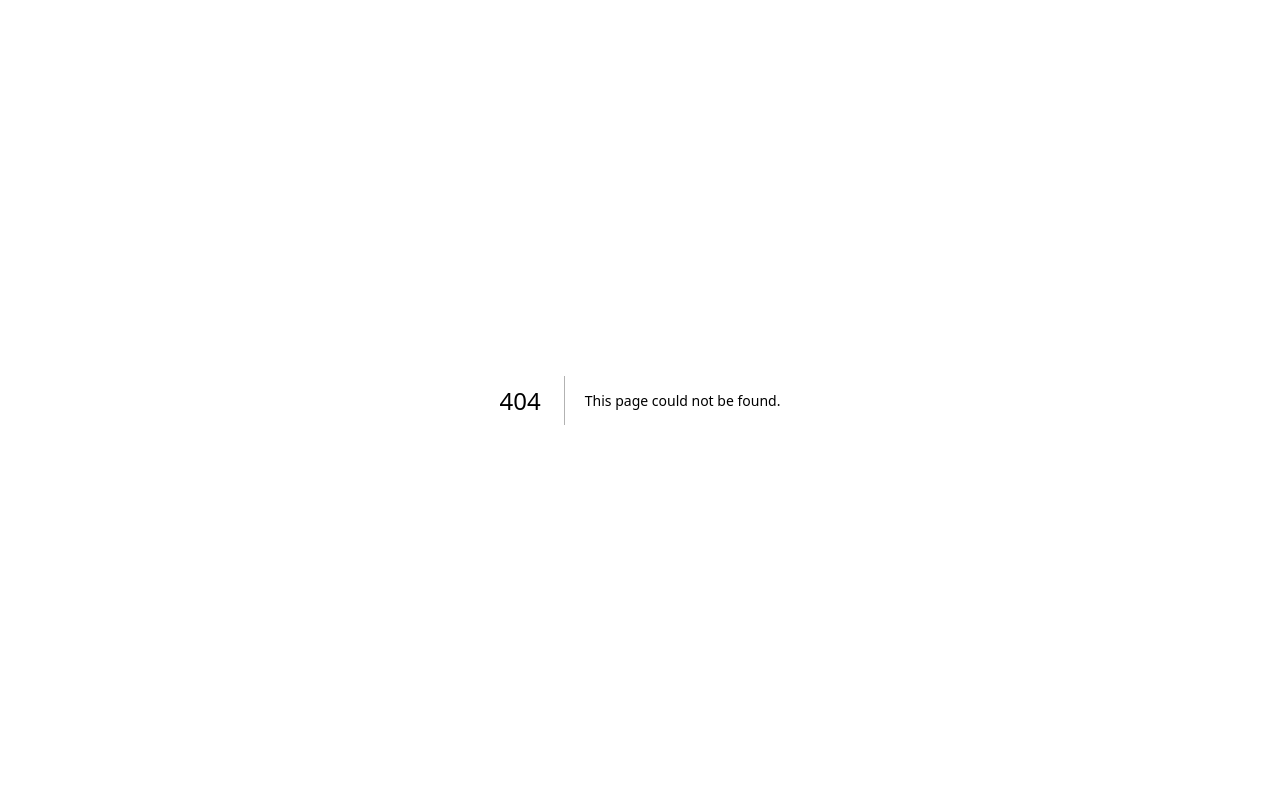
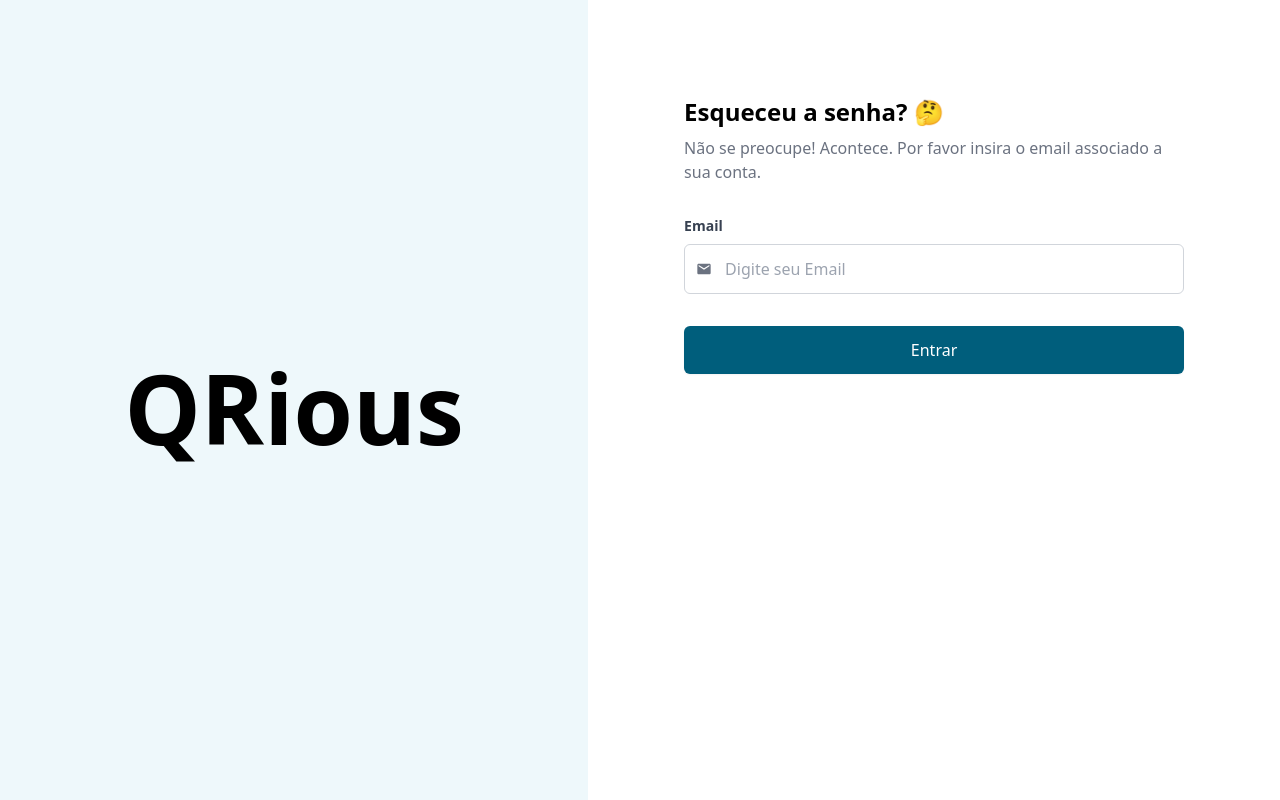
Before and after one commit to projeto-qrious/qrious-front-end, a Next.js app: page /forgout in a window 1280 px wide. Before the commit this address had no page. Built offline with nearby package versions, Linux system fonts and the light colour scheme.

Commit message:
signin-signup

```diff
--- /dev/null
+++ b/src/app/forgout/page.tsx
@@ -0,0 +1,53 @@
+"use client";
+
+import { useState } from "react";
+import CustomInput from "../components/CustomInput ";
+import { MdEmail } from "react-icons/md";
+import Button from "../components/CustomButton";
+
+export default function Forgout() {
+  const [email, setEmail] = useState("");
+
+  const handleSubmit = (e: React.FormEvent) => {
+    e.preventDefault();
+    console.log("Email:", email);
+  };
+
+  return (
+    <div className="p-6 md:p-0 md:flex md:flex-row">
+      <section className="md:h-screen md:w-full md:flex md:items-center md:justify-center md:bg-[#0094C611]">
+        <h1
+          className="text-center font-bold text-4xl pt-4
+          md:text-5xl
+          lg:text-8xl
+      "
+        >
+          QRious
+        </h1>
+      </section>
+      <section className="md:w-full md:h-screen md:p-24">
+        <h2 className="text-start font-bold text-2xl pt-16 pb-2 md:pt-0">
+          Esqueceu a senha? 🤔
+        </h2>
+        <p className="pb-8 text-gray-500">
+          Não se preocupe! Acontece. Por favor insira o email associado a sua
+          conta.
+        </p>
+        <form onSubmit={handleSubmit}>
+          <div className="flex flex-col gap-4">
+            <CustomInput
+              label="Email"
+              placeholder="Digite seu Email"
+              leftIcon={<MdEmail className="text-gray-500" />}
+              containerClassName="w-full"
+              value={email}
+              onChange={(e) => setEmail(e.target.value)}
+            />
+          </div>
+
+          <Button label="Entrar" className="my-8" />
+        </form>
+      </section>
+    </div>
+  );
+}
--- a/src/app/signin/page.tsx
+++ b/src/app/signin/page.tsx
@@ -12,7 +12,7 @@ import Google from "@/app/assets/Google.svg";
 import Facebook from "@/app/assets/Facebook.svg";
 import Link from "next/link";
 
-export default function Signup() {
+export default function Signin() {
   const [email, setEmail] = useState("");
   const [password, setPassword] = useState("");
 
@@ -58,6 +58,9 @@ export default function Signup() {
               onChange={(e) => setPassword(e.target.value)}
               containerClassName="w-full"
             />
+            <Link href="/forgout">
+              <p className="text-end text-gray-500">Esqueceu a senha?</p>
+            </Link>
           </div>
 
           <Button label="Entrar" className="my-8" />
```
